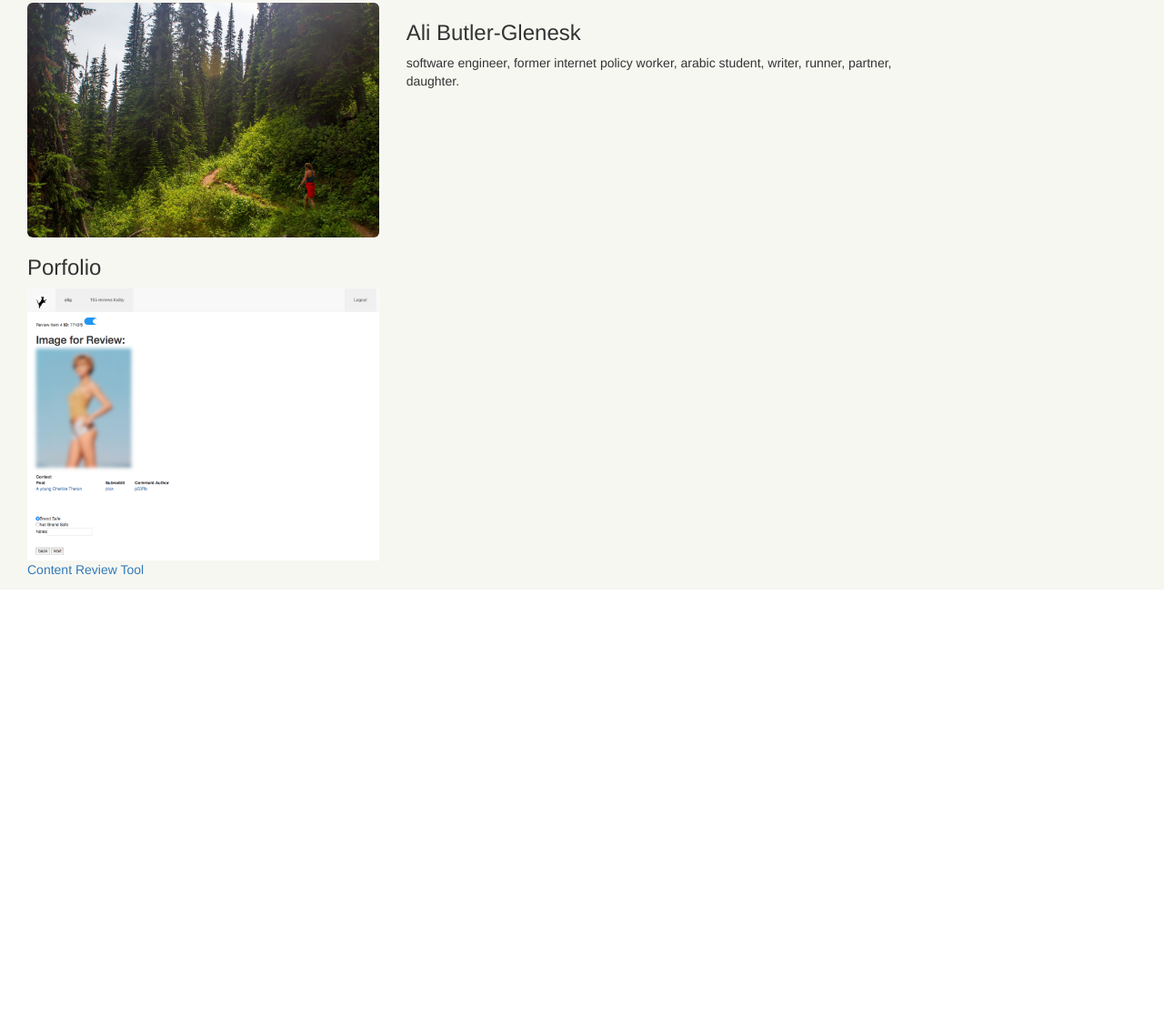
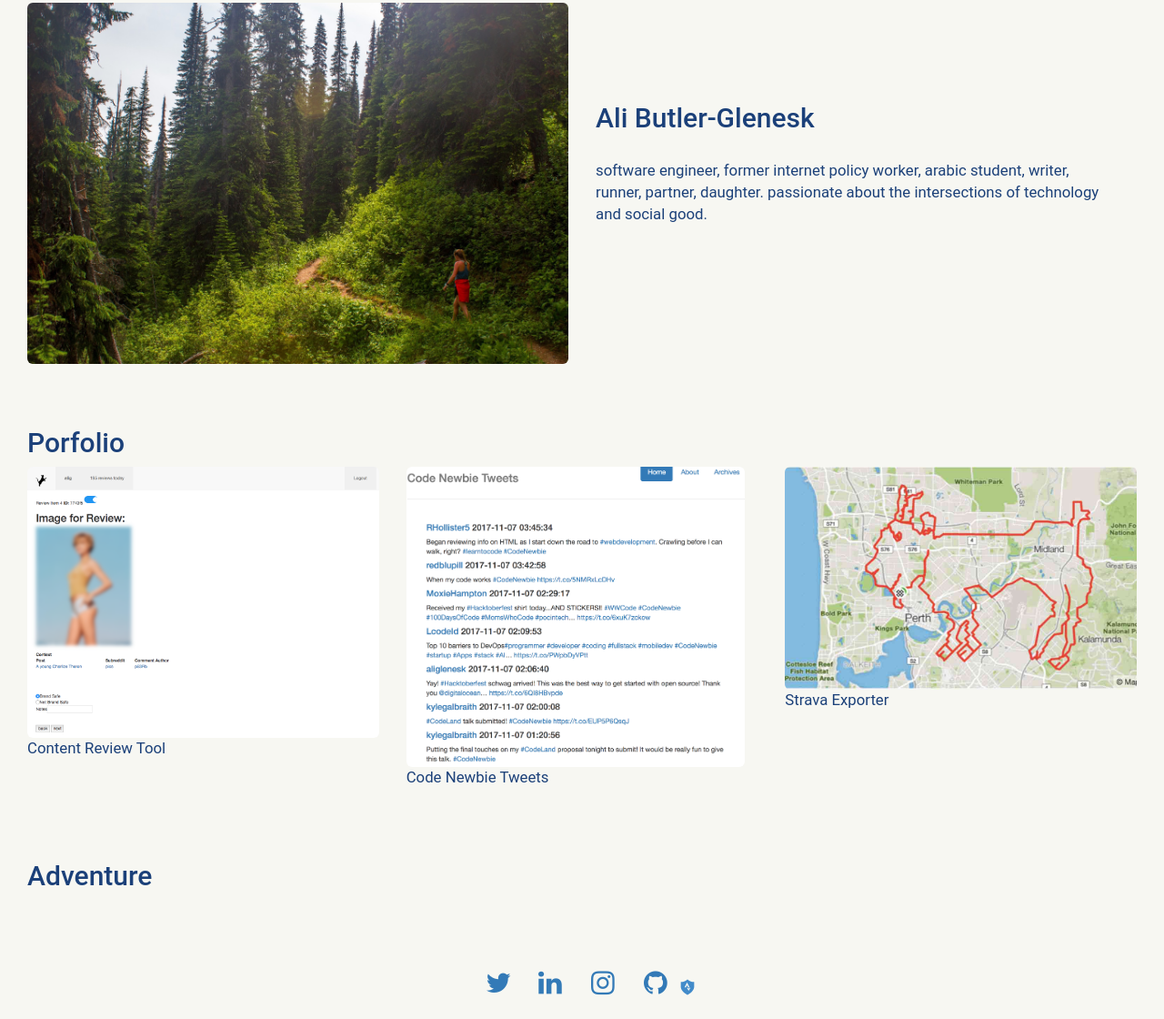
Before and after one commit to aligg/Portfolio-Site, a plain HTML site: page home.html in a window 1280 px wide. Shown: the part 69-1189 px from the top of the page at 91% size. Before the commit the page ends 800 px from the top, so only its background shows below. Drawn offline with nearby package versions, Linux system fonts and the light colour scheme.

Commit message:
Working on contact section

```diff
--- a/home.html
+++ b/home.html
@@ -2,6 +2,7 @@
 <head>
     <title>Ali B G</title>
     <link rel="stylesheet prefetch" href="https://maxcdn.bootstrapcdn.com/bootstrap/3.3.5/css/bootstrap.min.css">
+    <link rel="stylesheet" href="https://cdnjs.cloudflare.com/ajax/libs/font-awesome/4.7.0/css/font-awesome.min.css">
     <link rel="stylesheet" type="text/css" href="static/css/home.css">
     </head>
 <body>
@@ -26,33 +27,54 @@
     <div class="container-fluid">
         <div
         <div class="row">
-            <div class="col-sm-4">
+            <div class="col-sm-6">
                 <img class="img-responsive img-rounded" src="static/images/hike.png">
             </div>
             <section id="about">
                 <div class="col-sm-6">
-                    <h3> Ali Butler-Glenesk </h3>
-                    <p>software engineer, former internet policy worker, arabic student, writer, runner, partner, daughter. </p>
+                    <h2> Ali Butler-Glenesk </h2><br>
+                    <p>software engineer, former internet policy worker, arabic student, writer, runner, partner, daughter. passionate about the intersections of technology and social good.</p>
                 </div>
             </section>
         </div>
         <section id="portfolio">
             <div class="row">
                 <div class="col-sm-12">
-                    <h3>Porfolio</h3>
+                    <h2>Porfolio</h2>
                 </div>
             </div>
             <div class="row">
                 <div class="col-sm-4">
-                    <a href="https://github.com/aligg/Content-Review-Tool"><img class="img-responsive" src="static/images/queue.png"><div class="caption"><p>Content Review Tool</p></div></a>
+                    <a href="https://github.com/aligg/Content-Review-Tool" target="_blank"><img class="img-responsive img-rounded portfolio" src="static/images/queue.png"><div class="caption"><p>Content Review Tool</p></div></a>
+                </div>
+                <div class="col-sm-4">
+                    <a href="https://github.com/aligg/Code-Newbie-Tweets" target="_blank"><img class="img-responsive img-rounded portfolio" src="static/images/codenewbie.png"><div class="caption"><p>Code Newbie Tweets</p></div></a>
+                </div>
+                <div class="col-sm-4">
+                    <a href="https://github.com/aligg/Strava-Exporter" target="_blank"><img class="img-responsive img-rounded portfolio" src="static/images/stravagoat.png"><div class="caption"><p>Strava Exporter</p></div></a>
                 </div>
             </div>
+        </section>
+        <section id="adventure">
             <div class="row">
-                <div class="col-sm-4">
+                <div class="col-sm-12">
+                    <h2>Adventure</h2>
                 </div>
             </div>
+        </section>
+        <section id="contact">
             <div class="row">
-                <div class="col-sm-4">
+                <div class="col-sm-12">
+                </div>
+                <div class="row">
+                    <div class="col-sm-12 text-center" >
+                    <a href="https://twitter.com/aliglenesk" target="_blank" class="fa fa-twitter"></a>
+                    <a href="https://www.linkedin.com/in/aliglenesk/" target="_blank" class="fa fa-linkedin"></a>
+                    <a href="https://www.instagram.com/aliglenesk/" target="_blank" class="fa fa-instagram"></a>
+                    <a href="https://github.com/aligg" target="_blank" class="fa fa-github"></a>
+                    <a href="https://www.strava.com/athletes/3438509"><img height="18" src="static/images/icon-strava-blue.svg" class="fa-fw fa-lg"></a>
+
+                </div>
                 </div>
             </div>
         </section>
--- a/static/css/home.css
+++ b/static/css/home.css
@@ -31,3 +31,48 @@
     font-weight: bold;
     text-transform: uppercase;
 }
+#about {
+    padding: 40px;
+}
+
+section {
+    margin-top: 50px;
+}
+
+img.img-responsive.img-rounded.portfolio {
+    max-height: 330px;
+}
+
+p { color: #1B4079;
+    font-family: Roboto, Helvetica, Arial, sans-serif;
+    font-size: 120%;
+
+}
+
+h2 {
+    font-family: Roboto, Helvetica, Arial, sans-serif;
+    color: #1B4079;
+}
+
+.fa {
+  padding: 20px;
+  font-size: 30px;
+  width: 50px;
+  text-align: center;
+  text-decoration: none;
+  margin: 5px 2px;
+}
+
+.fa:hover {
+    opacity: 0.7;
+}
+
+ .fa-fw .fa-lg {
+padding: 20px;
+  font-size: 30px;
+  width: 50px;
+  text-align: center;
+  text-decoration: none;
+  margin: 5px 2px;
+
+}
```
Also changed, not shown: static/images/codenewbie.png (added), static/images/icon-strava-blue.svg (added), static/images/stravagoat.png (added).
